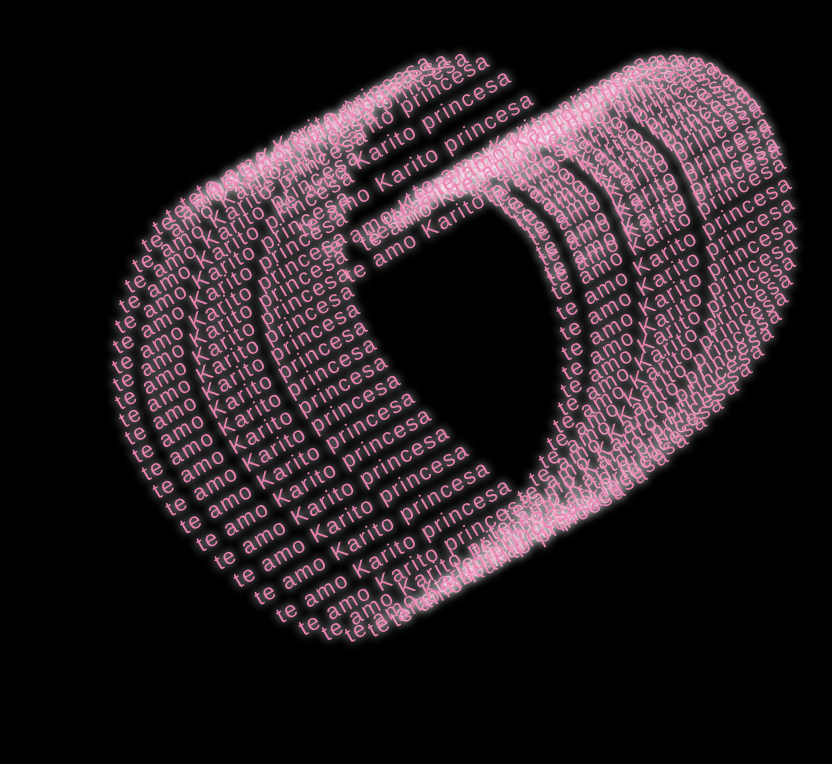
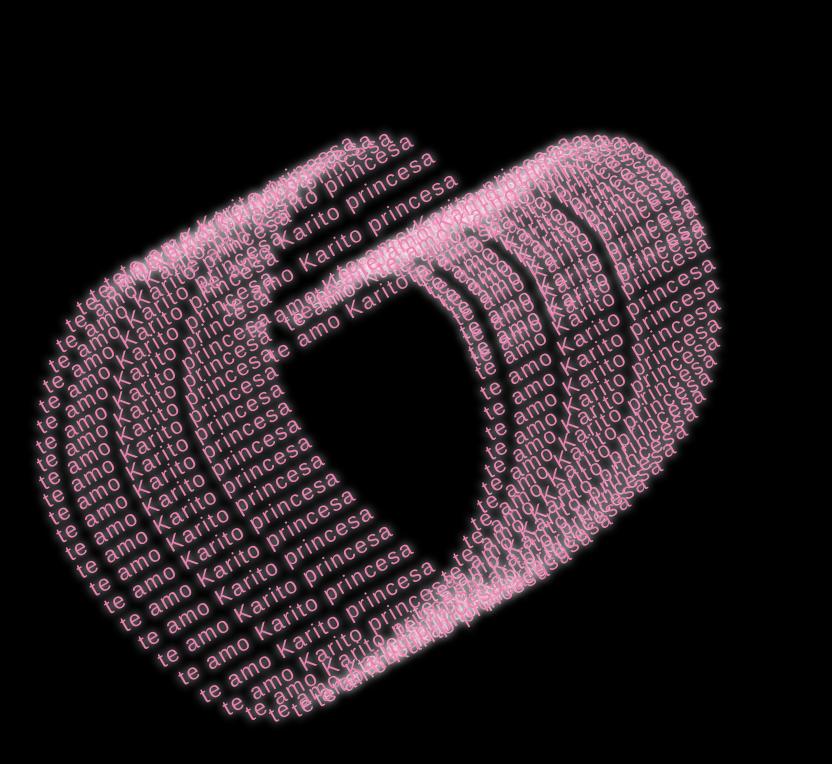
Before and after one commit to DiegoRomeroC21/heartshape, a plain HTML site: page index.html in a window 1280 px wide. Shown: the whole page, without its empty margins (229-1061 px from the left). Drawn offline with Linux system fonts and the light colour scheme.

Commit message:
Update styles.css

```diff
--- a/styles.css
+++ b/styles.css
@@ -28,8 +28,8 @@ body {
 
 #ui .love {
   position: absolute;
-  top: 45%;
-  left: 43%;
+  top: 55%;
+  left: 37%;
   margin: -225px 0 0 -225px;
 }
 #ui .love:last-child .love_word {
```
